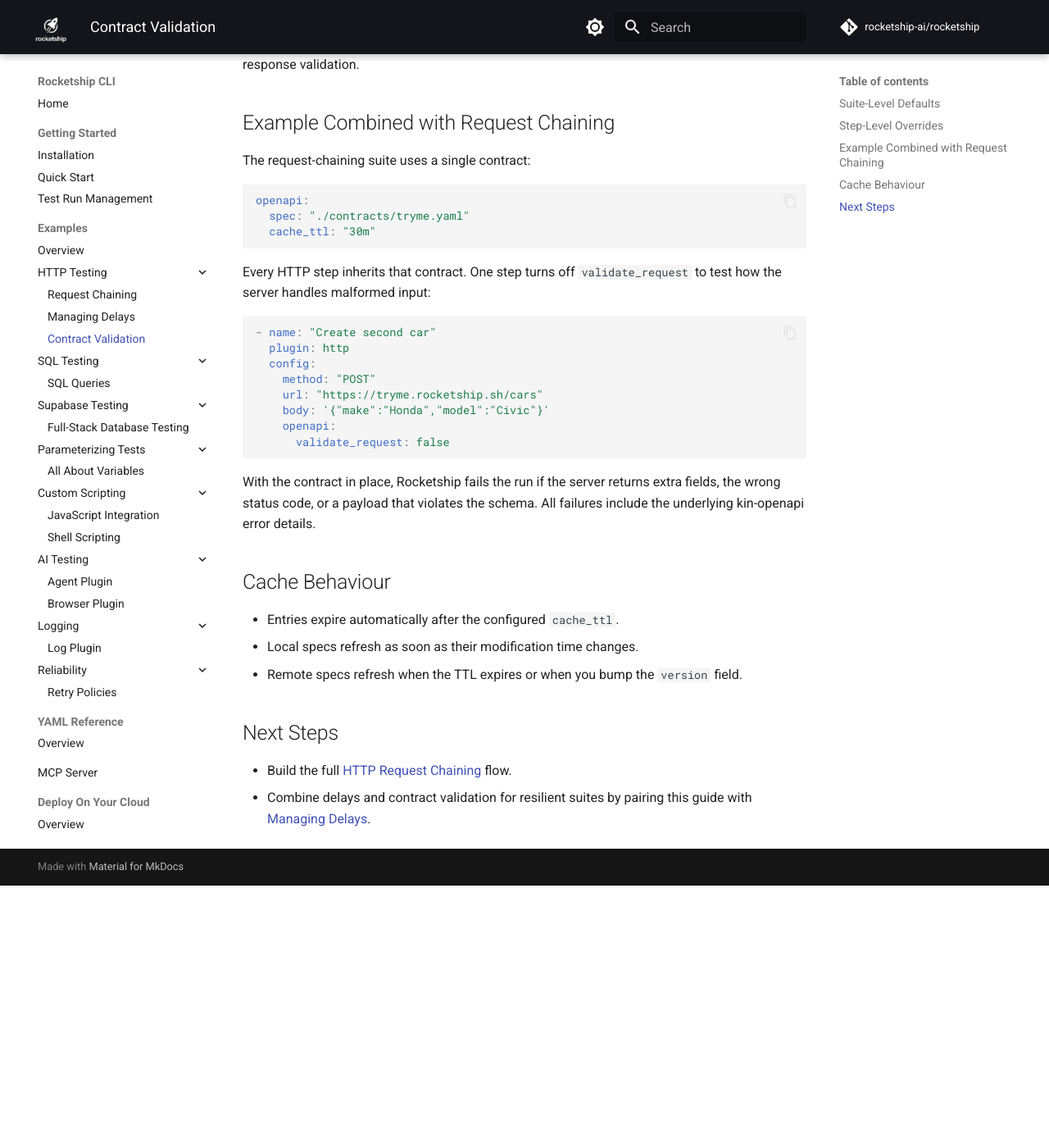
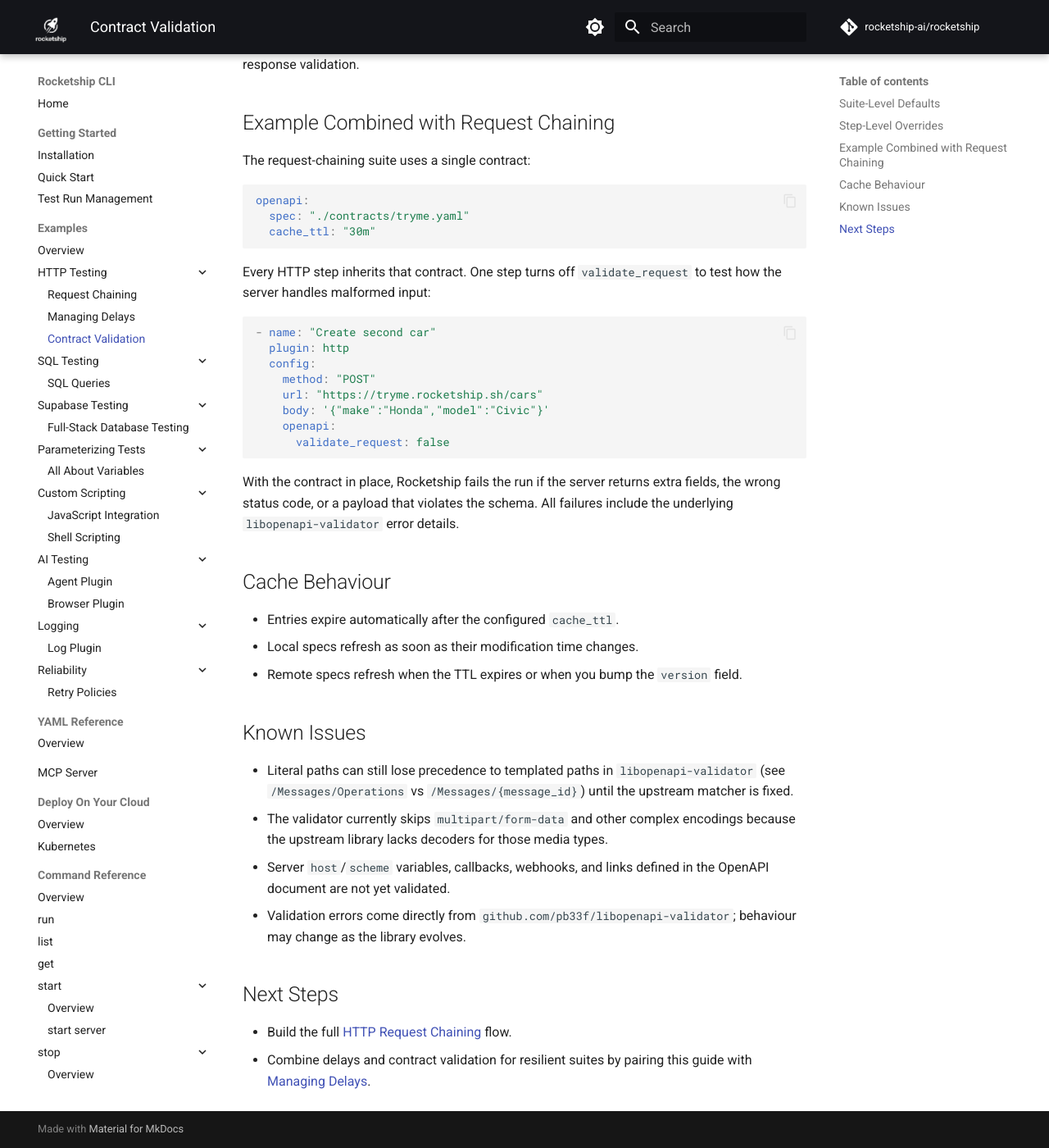
Before and after one commit to rocketship-ai/rocketship, an MkDocs documentation site: the page built from docs/src/examples/http/openapi-validation.md, in a window 1280 px wide and 1400 px high, scrolled down 1041 px. Shown: the whole window at 82% size. Built offline with MkDocs 1.6.1 and Material for MkDocs 9.7.7, drawn with Linux system fonts in a browser that asks for light colours; comment, search, counter and statistics services are not loaded; before the commit the page ends 2121 px from its top, so only the background shows below that; some of the changed text lies outside the part shown.

Commit message:
add to docs so ppl know the bugs

````diff
--- a/docs/src/examples/http/openapi-validation.md
+++ b/docs/src/examples/http/openapi-validation.md
@@ -13,7 +13,7 @@
 ```
 
 - `spec` accepts relative or absolute filesystem paths **and** HTTP(S) URLs.
-- YAML and JSON OpenAPI documents are both supported; kin-openapi auto-detects the format.
+- YAML and JSON OpenAPI documents are both supported; `github.com/pb33f/libopenapi-validator` auto-detects the format.
 - `cache_ttl` controls how long a contract stays cached (default 30 minutes). Raise or lower it depending on how often specs change.
 - Bump the optional `version` string (`version: "2024-03-15"`) whenever you publish a new contract to force an immediate refresh.
 - Form-encoded payloads (`application/x-www-form-urlencoded`) and other common content types are validated automatically—just use the HTTP plugin’s `form` config block.
@@ -58,7 +58,7 @@
       validate_request: false
 ```
 
-With the contract in place, Rocketship fails the run if the server returns extra fields, the wrong status code, or a payload that violates the schema. All failures include the underlying kin-openapi error details.
+With the contract in place, Rocketship fails the run if the server returns extra fields, the wrong status code, or a payload that violates the schema. All failures include the underlying `libopenapi-validator` error details.
 
 ## Cache Behaviour
 
@@ -66,6 +66,13 @@
 - Local specs refresh as soon as their modification time changes.
 - Remote specs refresh when the TTL expires or when you bump the `version` field.
 
+## Known Issues
+
+- Literal paths can still lose precedence to templated paths in `libopenapi-validator` (see `/Messages/Operations` vs `/Messages/{message_id}`) until the upstream matcher is fixed.
+- The validator currently skips `multipart/form-data` and other complex encodings because the upstream library lacks decoders for those media types.
+- Server `host`/`scheme` variables, callbacks, webhooks, and links defined in the OpenAPI document are not yet validated.
+- Validation errors come directly from `github.com/pb33f/libopenapi-validator`; behaviour may change as the library evolves.
+
 ## Next Steps
 
 - Build the full [HTTP Request Chaining](request-chaining.md) flow.
````
Also changed, not shown: 1 other file.
